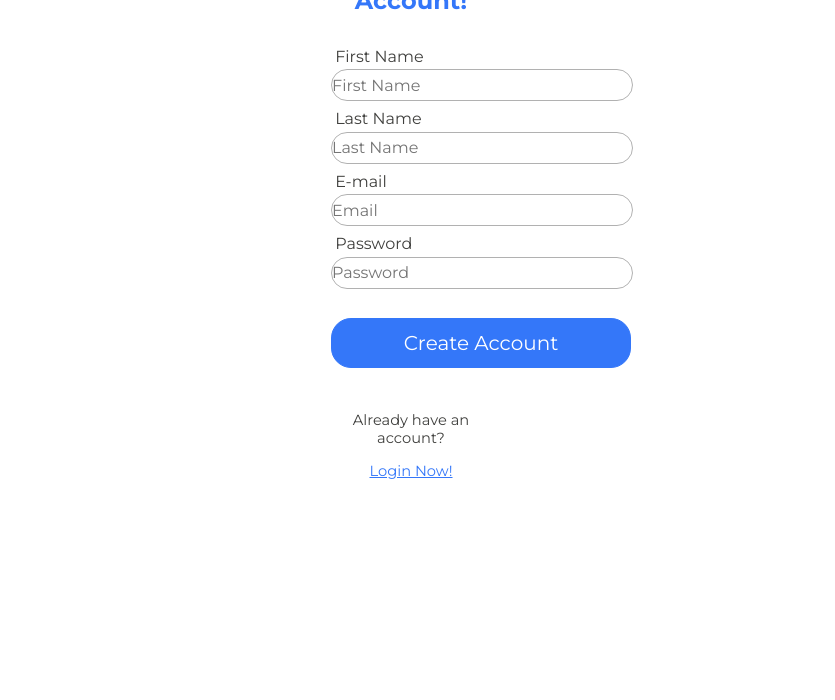
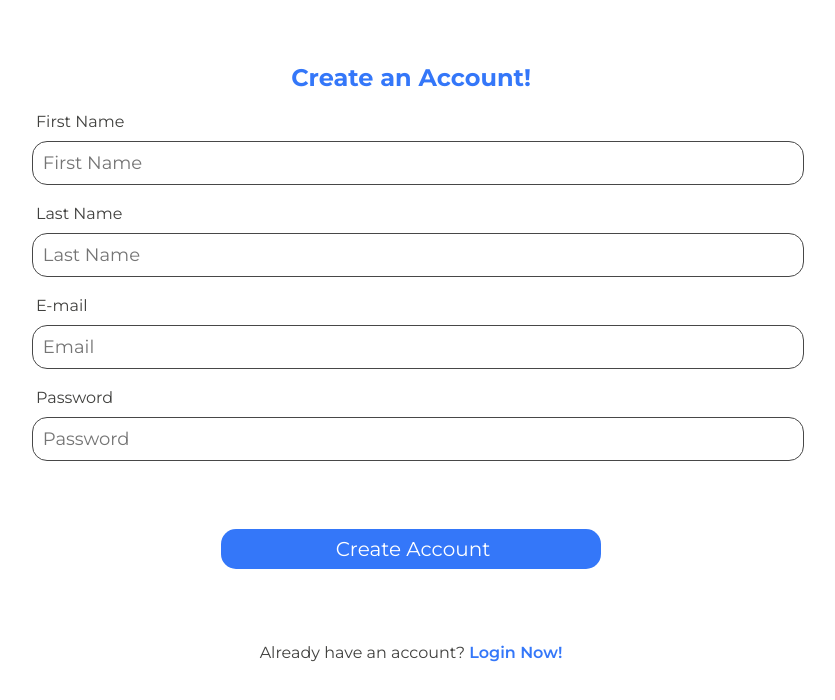
Before and after one commit to JakeDongwanKang/2800-202210-BBY15, a website: page app/html/sign-up.html in a window 1280 px wide. Shown: the whole page, without its empty margins (229-1064 px from the left). Drawn offline with Linux system fonts and the light colour scheme.

Commit message:
Jake fixed bugs in extremis-app.js, and changed the style for sign-up.css as well as fixed the public bug on sign-up.html

```diff
--- a/app/html/sign-up.html
+++ b/app/html/sign-up.html
@@ -3,12 +3,13 @@
   <head>
     <meta charset="utf-8" />
     <title>Extremis - Sign Up!</title>
-    <link href="/public/css/sign-up.css" rel="stylesheet" />
+    <meta name="viewport" content="width=device-width, initial-scale=1.0" />
+    <link href="/css/sign-up.css" rel="stylesheet" />
   </head>
   <body>
     <div id="signUpPanel">
       <form id="signUpForm">
-        <p id="signUpTitle">Create an Account!</p>
+        <h2 id="signUpTitle">Create an Account!</h2>
         <label for="firstName" class="label">&nbspFirst Name</label><br />
         <input
           id="firstName"
@@ -27,7 +28,7 @@
         <br />
         <label for="email" class="label">&nbspE-mail</label><br />
         <input
-          id="email"
+          id="userEmail"
           type="email"
           required="required"
           placeholder="Email"
@@ -35,19 +36,20 @@
         <br />
         <label for="password" class="label">&nbspPassword</label><br />
         <input
-          id="password"
+          id="userPassword"
           type="password"
           required="required"
           placeholder="Password"
         />
         <br />
         <br />
-        <input type="button" value="Create Account" id="SignUpButton" />
+        <input type="button" value="Create Account" id="signUpButton" />
         <br />
         <br />
-        <p id="haveAccount">Already have an account?</p>
-        <a id="logInNow" href="login.html">Login Now!</a>
+        <p id="text">Already have an account? <a href="#" id="sign-up-link">Login Now!</a></p>
       </form>
     </div>
+    <!-- Javascript goes here -->
+    <script src="/js/sign-up.js"></script>
   </body>
 </html>
--- a/public/css/sign-up.css
+++ b/public/css/sign-up.css
@@ -1,79 +1,41 @@
-@import url("https://fonts.googleapis.com/css2?family=Montserrat:wght@100;200;300;400;500;600;700;800;900&display=swap%27");
+@import url('https://fonts.googleapis.com/css2?family=Montserrat:wght@100;200;300;400;500;600;700;800;900&display=swap%27');
 
-body {
-  font-size: 18pt;
-  margin: 0%;
-  padding: 0px;
-  height: 100vh;
-  display: grid;
-  font-family: "Montserrat";
-  grid-template-columns: repeat(5, 20%);
-  grid-template-rows: repeat(5, 20%);
-  align-items: end;
+body{
+    font-family: 'Montserrat';
+}
+
+#signUpForm {
+    margin: 5% 20% auto 20%;
 }
 
 #errorMsg {
   color: red;
 }
 
-#signUpPanel {
-  grid-row: 3 / span 1;
-  grid-column: 3 / span 1;
-  padding-left: 2em;
-  padding-right: 2em;
-  border-radius: 1em;
-  backdrop-filter: blur(6px);
-}
-
-footer {
-  grid-row: 5 / 5;
-  grid-column: 1 / span 5;
-  background-color: black;
-  padding: 1em;
+input{
+  display: block;
+  width: 100%;
+  border-radius: 15px;
+  border: solid 0.5px #484848;
+  font-size: 18px;
+  margin-top: 10px;
+  padding-left: 10px;
+  height: 40px;
+  font-family: 'Montserrat';
 }
 
 #signUpForm {
   color: #40403e;
 }
 
-#signUpForm > input {
-  font-size: 12pt;
-  font-family: "Montserrat";
-  padding: 0%;
-  margin: 0%;
-  background-color: rgba(255, 255, 255, 0.7);
-}
-
-#signUpForm > input[type="text"] {
-  border-radius: 20px;
-  border: 1px solid #b1b1b1;
-  height: 30px;
-  width:300px;
-}
-
-#signUpForm > input[type="email"] {
-  border-radius: 20px;
-  border: 1px solid #b1b1b1;
-  height: 30px;
-  width:300px;
-}
-
-#signUpForm > input[type="password"] {
-  border-radius: 20px;
-  border: 1px solid #b1b1b1;
-  height: 30px;
-  width:300px;
-}
-
 #signUpForm > input[type="button"] {
-  font-size: 15pt;
-  background-color: #3477f9;
-  border: 1px solid #3477f9;
-  border-radius: 20px;
-  color: #fff;
-  cursor: pointer;
-  width: 300px;
-  height: 50px;
+  width: 50%;
+    margin: 30px auto 20px auto;
+    cursor: pointer;
+    background-color: #3477f9;
+    color: #ffffff;
+    font-size: 20px;
+    border-color: transparent;
 }
 
 .label {
@@ -92,15 +54,12 @@ footer {
   opacity: 0.7;
 }
 
-#haveAccount {
-  font-size: 11pt;
+#text{
   text-align: center;
 }
 
-#logInNow {
-  font-size: 11pt;
+#sign-up-link{
+  text-decoration: none;
   color: #3477f9;
-  text-align: center;
-  margin: auto;
-  display: block;
+  font-weight: 600;
 }
--- a/public/js/sign-up.js
+++ b/public/js/sign-up.js
@@ -0,0 +1,28 @@
+//Send data to server
+console.log("I am here");
+async function sendData(data) {
+    try {
+        let responseObject = await fetch("/add-user", {
+            method: 'POST',
+            headers: { "Accept": 'application/json',
+                       "Content-Type": 'application/json'
+            },
+            body: JSON.stringify(data)
+        });
+        console.log("Response object", responseObject);
+        let parsedJSON = await responseObject.json();
+        console.log("From the server", parsedJSON);
+    } catch(error) {
+        console.log(error);
+    }
+}
+
+
+//Send user's email and password to server for authentication
+document.getElementById("signUpButton").addEventListener("click", function(e) {
+    sendData({firstName: document.getElementById("firstName").value,
+              lastName: document.getElementById("lastName").value,
+              email: document.getElementById("userEmail").value,
+              password: document.getElementById("userPassword").value
+            });
+});
```
Also changed, not shown: extremis-app.js (+39 -2 lines), package.json (added, +9 -0 lines), 1 other file.
